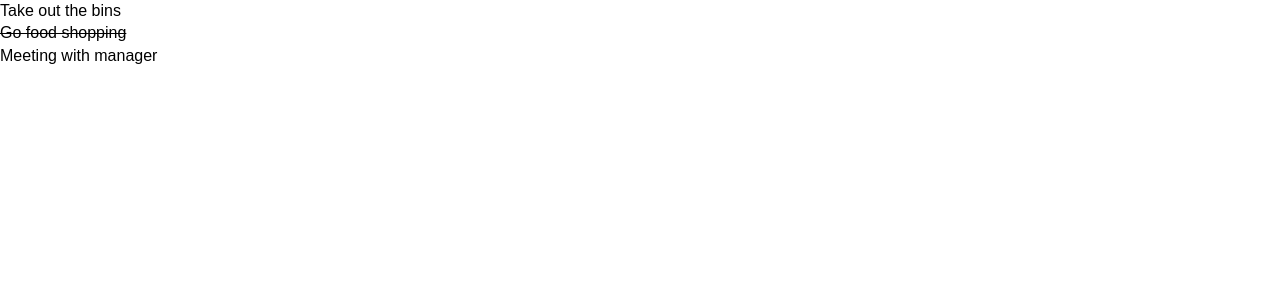
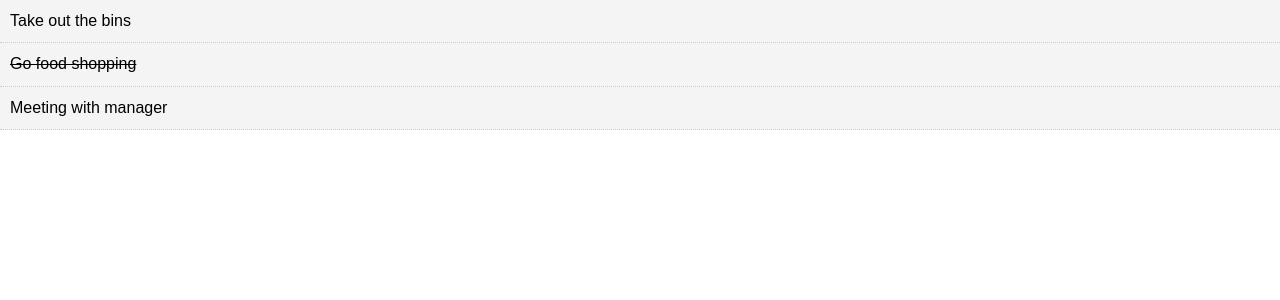
Before and after one commit to Dhara-95/To_Do_App, a React (Create React App) app: page / in a window 1280 px wide. Shown: the top 300 px of the page. Built offline with nearby package versions, Linux system fonts and the light colour scheme.

Commit message:
Refactor getStyle function to use a ternary operator instead of if/else statement

```diff
--- a/src/components/TodoItem.js
+++ b/src/components/TodoItem.js
@@ -3,15 +3,14 @@
 
 export class TodoItem extends Component {
    getStyle = () => {
-       if(this.props.todo.completed) {
-           return {
-               textDecoration: 'line-through'
-           }
-       } else {
-           return {
-               textDecoration: 'none'
-           }
+       return {
+           background: '#f4f4f4',
+           padding: '10px',
+           borderBottom: '1px #ccc dotted',
+           textDecoration: this.props.todo.completed ?
+           'line-through' : 'none'
        }
+
    }
 
     render() {
```
Also changed, not shown: 1 other file (tests, documents, lock files or other folders).
